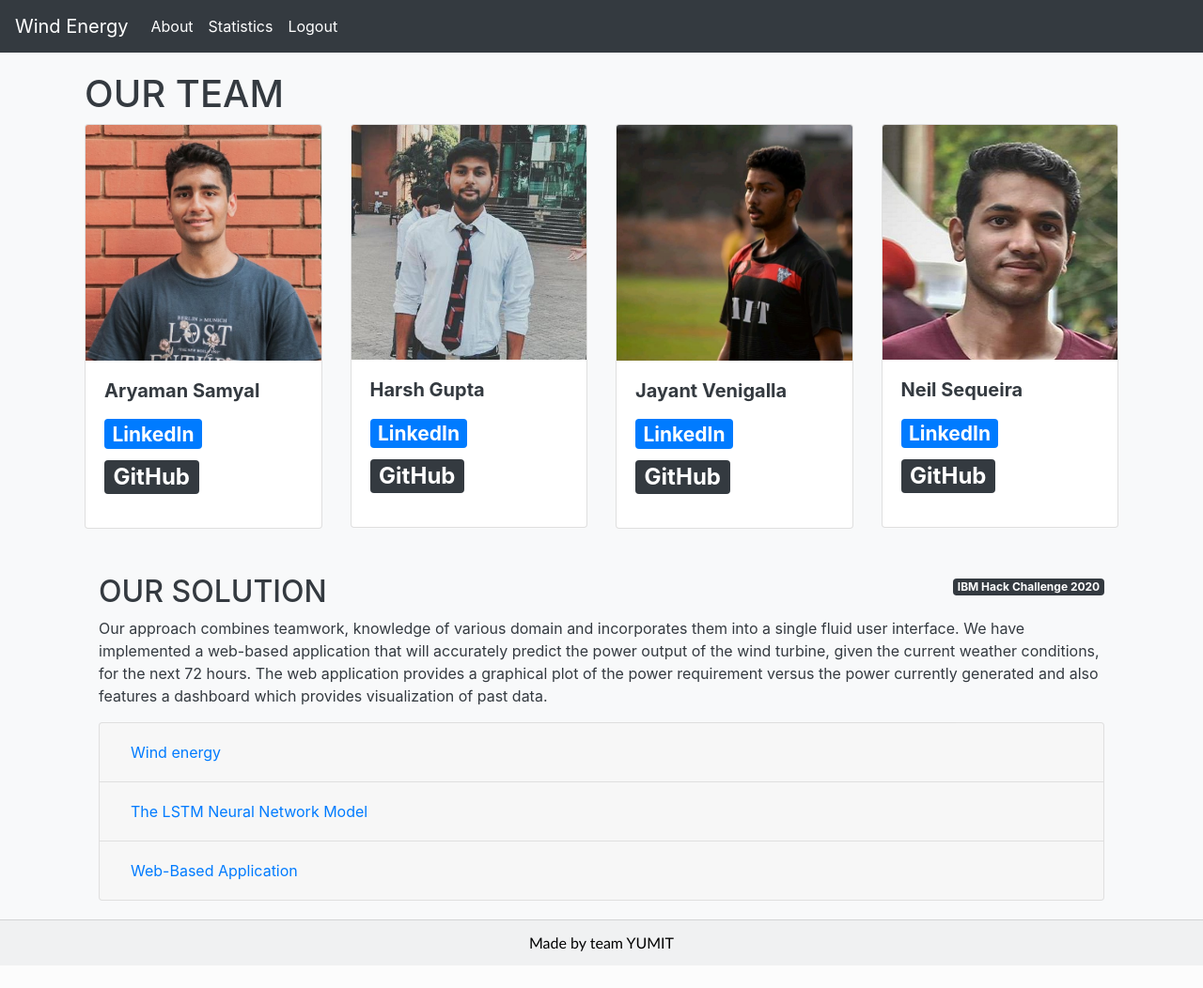
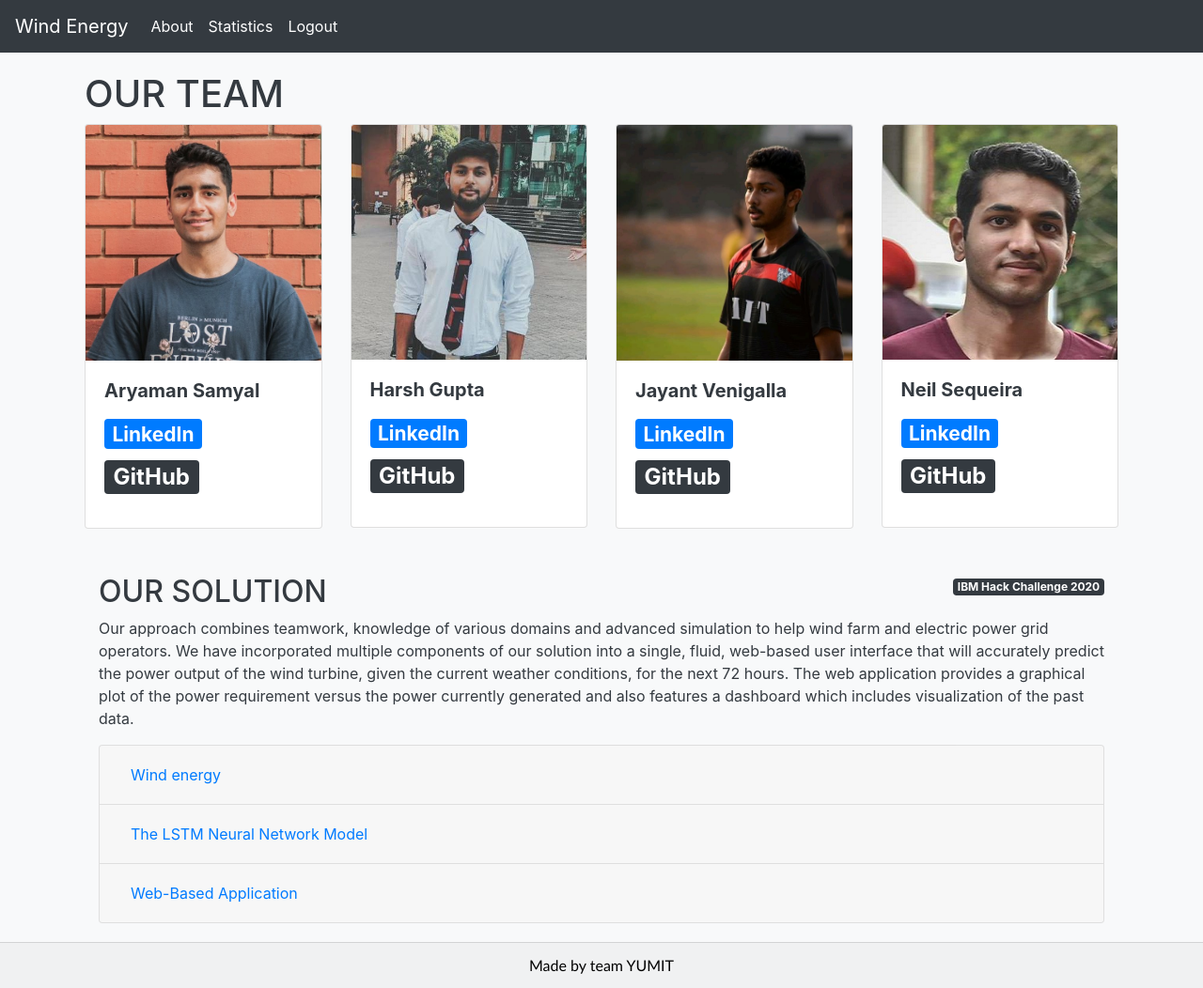
Before and after one commit to Harsh1347/Wind-Energy-Prediction, a Flask app: page /about in a window 1280 px wide. Shown: the whole page at 94% size. Before the commit the page ends 1013 px from the top, so only its background shows below. Run offline with Flask 2, Linux system fonts and the light colour scheme; parts of the project's set-up code (start-up, migrations or seed data) failed here and were passed over; some libraries are stand-ins or nearby versions.

Commit message:
Update about.html

```diff
--- a/templates/about.html
+++ b/templates/about.html
@@ -61,8 +61,7 @@
         </div>
 
 
-      <p> Our approach combines teamwork, knowledge of various domain and incorporates them into a single fluid user interface.
-        We have implemented a web-based application that will accurately predict the power output of the wind turbine, given the current weather conditions, for the next 72 hours. The web application provides a graphical plot of the power requirement versus the power currently generated and also features a dashboard which provides visualization of past data.</p>
+      <p> Our approach combines teamwork, knowledge of various domains and advanced simulation to help wind farm and electric power grid operators. We have incorporated multiple components of our solution into a single, fluid, web-based user interface that will accurately predict the power output of the wind turbine, given the current weather conditions, for the next 72 hours. The web application provides a graphical plot of the power requirement versus the power currently generated and also features a dashboard which includes visualization of the past data. </p>
       <div class="accordion" id="accordionExample">
         <div class="card">
           <div class="card-header" id="headingOne">
```
